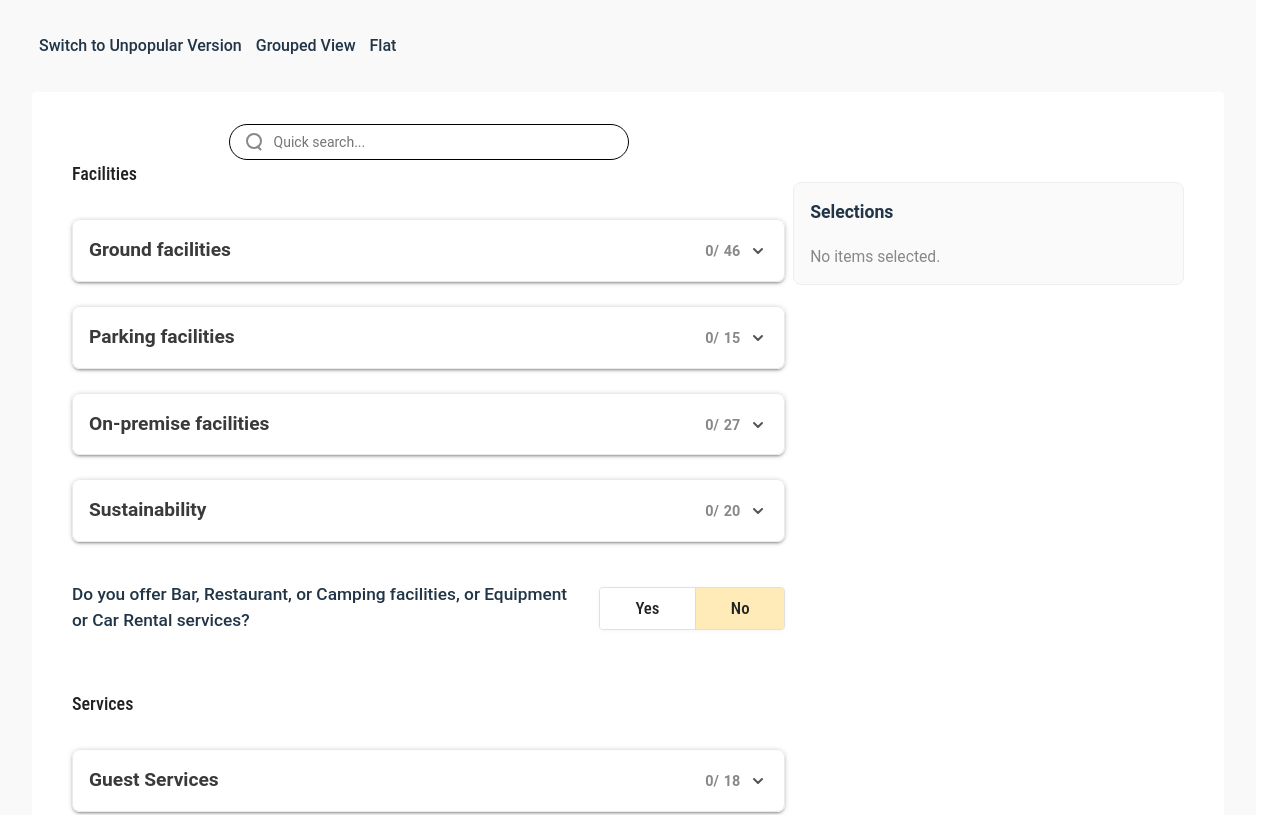
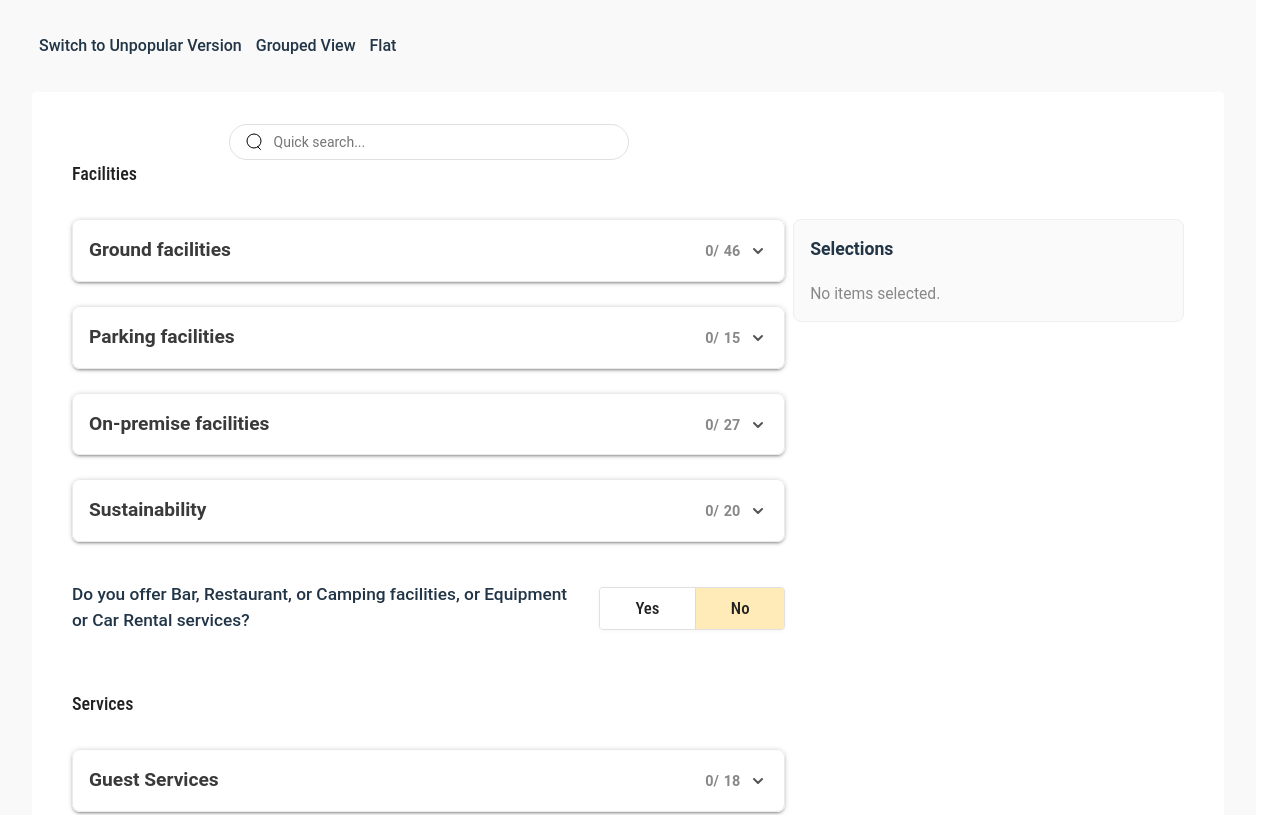
Before and after one commit to ranfomshi/facilities-view, a React (Vite) app: page / in a window 1280 px wide. Shown: the top 815 px of the page. Built offline with nearby package versions, Linux system fonts and the light colour scheme.

Commit message:
style: Update icon colors and input border styles in Facilities and Flat views; adjust transform for selections

```diff
--- a/src/FacilitiesView.jsx
+++ b/src/FacilitiesView.jsx
@@ -115,8 +115,8 @@ function FacilitiesView({ dataSource, setDataSource }) {
                       height: '20px'
                     }}>
                       <svg width="20" height="20" viewBox="0 0 20 20" fill="none" style={{ display: 'block' }}>
-                        <circle cx="9" cy="9" r="7" stroke="#888" strokeWidth="2" />
-                        <line x1="15.5" y1="17.5" x2="12.5" y2="14.5" stroke="#888" strokeWidth="2" strokeLinecap="round" />
+                        <circle cx="9" cy="9" r="7" stroke="#000" strokeWidth="1" />
+                        <line x1="15.5" y1="17.5" x2="12.5" y2="14.5" stroke="#000" strokeWidth="1" strokeLinecap="round" />
                       </svg>
                     </span>
                     <input
@@ -126,7 +126,7 @@ function FacilitiesView({ dataSource, setDataSource }) {
                       value={facilitiesSearch}
                       onChange={e => setFacilitiesSearch(e.target.value)}
                       style={{
-                        color: 'rgb(33, 33, 33)',
+                        color: '#212121ff',
                         cursor: 'default',
                         display: 'block',
                         fontFamily: 'Roboto, sans-serif',
@@ -134,10 +134,13 @@ function FacilitiesView({ dataSource, setDataSource }) {
                         fontWeight: 400,
                         height: '36px',
                         width: '100%',
-                        border:'1px solid black',
+                        border:'1px solid #e0e0e0',
                         borderRadius:'100px',
-                        paddingLeft: '44px'
+                        paddingLeft: '44px',
+                        outline: 'none'
                       }}
+                      onFocus={e => e.target.style.border = '1px solid #000'}
+                      onBlur={e => e.target.style.border = '1px solid #e0e0e0'}
                     />
                   </div>
                 </div>
@@ -196,7 +199,7 @@ function FacilitiesView({ dataSource, setDataSource }) {
         top: '1.5rem',
         alignSelf: 'flex-start',
         zIndex: 10,
-        transform:'translateY(58px)'
+        transform:'translateY(95px)'
       }}>
         <h3 style={{marginTop:0, marginBottom:'0.7rem', fontSize:'1.1em', fontWeight:600}}>Selections</h3>
         {Object.keys(selectedItemsByGroup).length === 0 ? (
--- a/src/FlatView.jsx
+++ b/src/FlatView.jsx
@@ -135,7 +135,7 @@ function FlatView() {
                 top: '1.5rem',
                 alignSelf: 'flex-start',
                 zIndex: 10,
-                transform:'translateY(58px)'
+                transform:'translateY(95px)'
             }}>
                 <h3 style={{marginTop:0, marginBottom:'0.7rem', fontSize:'1.1em', fontWeight:600}}>Selections</h3>
                 {Object.keys(selectedItemsByCategory).length === 0 ? (
```
